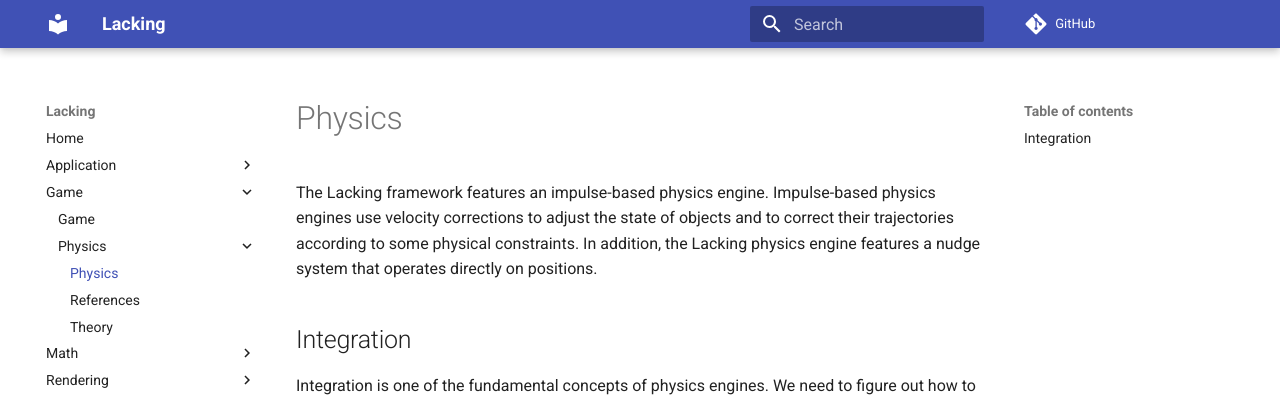
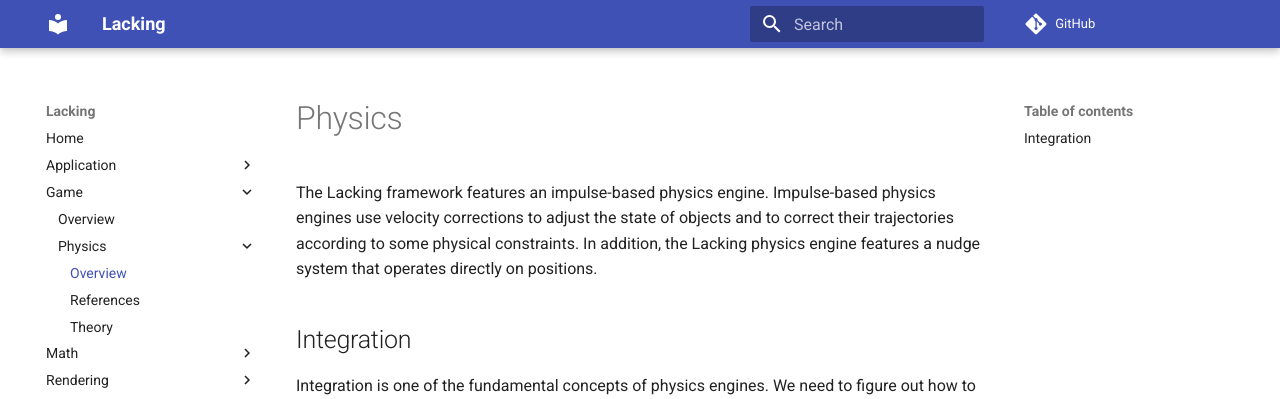
Before and after one commit to mokiat/lacking, an MkDocs documentation site: the page built from docs/game/physics/index.md, in a window 1280 px wide. Shown: the top 399 px of the page. Built offline with MkDocs 1.6.1 and Material for MkDocs 9.7.7, drawn with Linux system fonts in a browser that asks for light colours; comment, search, counter and statistics services are not loaded.

Commit message:
Fix overview pages` titles

```diff
--- a/docs/application/index.md
+++ b/docs/application/index.md
@@ -1,3 +1,7 @@
+---
+title: Overview
+---
+
 # Application
 
 TODO
--- a/docs/game/index.md
+++ b/docs/game/index.md
@@ -1,3 +1,7 @@
+---
+title: Overview
+---
+
 # Game
 
 TODO
--- a/docs/game/physics/index.md
+++ b/docs/game/physics/index.md
@@ -1,3 +1,7 @@
+---
+title: Overview
+---
+
 # Physics
 
 The Lacking framework features an impulse-based physics engine. Impulse-based physics engines use velocity corrections to adjust the state of objects and to correct their trajectories according to some physical constraints. In addition, the Lacking physics engine features a nudge system that operates directly on positions.
--- a/docs/rendering/index.md
+++ b/docs/rendering/index.md
@@ -1,3 +1,7 @@
+---
+title: Overview
+---
+
 # Rendering
 
 TODO
--- a/docs/user-interface/index.md
+++ b/docs/user-interface/index.md
@@ -1,3 +1,7 @@
+---
+title: Overview
+---
+
 # User interface
 
 TODO
```
